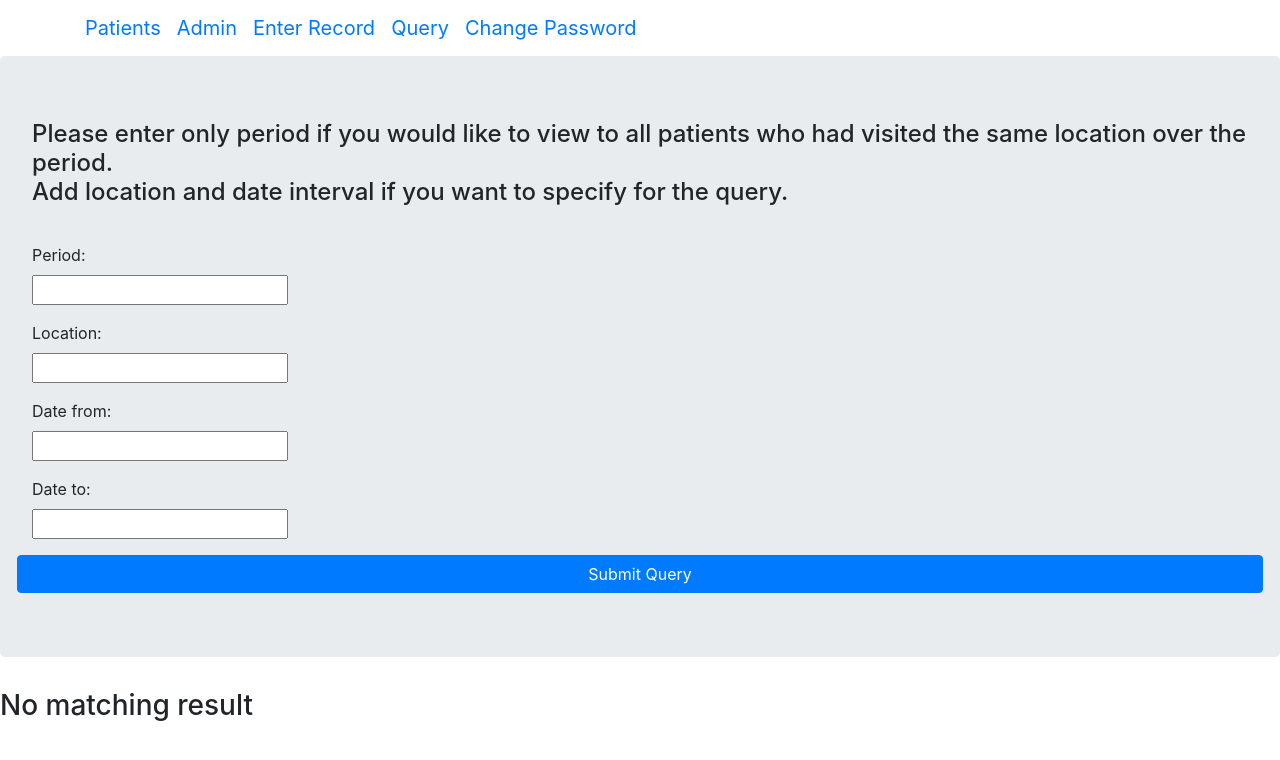
After one commit to gokceozer/trans_19, a Django app: page /covidapp/query/ in a window 1280 px wide. The commit adds this page. Shown: the top 760 px of the page. Run offline with Django 3.2, Linux system fonts and the light colour scheme; some libraries are stand-ins or nearby versions.

Commit message:
query-page

```diff
--- a/covidapp/forms.py
+++ b/covidapp/forms.py
@@ -42,3 +42,10 @@ LocationFormSet = modelformset_factory(
     'date_to': forms.DateInput(format='%d-%m-%Y'),
     },
 )
+
+
+class QueryForm(forms.Form):
+    period = forms.IntegerField()
+    location = forms.CharField(max_length=100, required = False)
+    date_from = forms.DateField(input_formats=settings.DATE_INPUT_FORMATS, required = False)
+    date_to = forms.DateField(input_formats=settings.DATE_INPUT_FORMATS, required = False)
--- a/covidapp/urls.py
+++ b/covidapp/urls.py
@@ -7,4 +7,5 @@ urlpatterns = [
     path('', views.index, name='index'),
     path('patient_new/', views.patient_new, name='patient_new'),
     re_path('patient/(?P<pk>\d+)', views.PatientDetailView.as_view(), name='patient_detail'),
+    path('query/', views.profile_search, name='query'),
 ]
--- a/covidapp/views.py
+++ b/covidapp/views.py
@@ -1,8 +1,10 @@
 from django.shortcuts import render
-from covidapp.forms import PatientForm, LocationFormSet
+from covidapp.forms import PatientForm, LocationFormSet, QueryForm
 from covidapp.models import Patient, Location
-from django.views.generic import DetailView
+from django.views.generic import DetailView, ListView, FormView
 from . import forms
+from django.http import HttpResponseRedirect
+import datetime
 
 # Create your views here.
 def index(request):
@@ -31,3 +33,54 @@ def patient_new(request):
 
 class PatientDetailView(DetailView):
     model=Patient
+
+
+def profile_search(request):
+    if request.method == 'POST':
+        query_form = QueryForm(request.POST)
+        if query_form.is_valid():
+            model=Location
+            #print(query_form.cleaned_data['period'])
+
+            entry_list = list(Location.objects.all())
+            return_dict = {}
+            counter = 0
+            #print(len(entry_list))
+            for i in range(len(entry_list)):
+                #print(f"i is {i}")
+
+                no_result = True
+                for j in range(i, len(entry_list)):
+                    '''print(type(entry_list[j].date_to))
+                    print(entry_list[i].date_to)
+                    print(entry_list[i].patient.name)'''
+                    if not (entry_list[i].date_from > entry_list[j].date_to + datetime.timedelta(days=2) or entry_list[i].date_to < entry_list[j].date_from - datetime.timedelta(days=2)) and entry_list[i].patient.idn != entry_list[j].patient.idn and entry_list[i].location_name == entry_list[j].location_name:
+
+                        if no_result:
+                            return_dict[counter] = entry_list[i]
+                            counter+=1
+                            return_dict[counter] = entry_list[j]
+                            counter+=1
+                        else:
+                            return_dict[counter] = entry_list[j]
+                            counter+=1
+
+                        no_result = False
+
+                if no_result:
+                    continue
+
+                return_dict[counter] = "done"
+                counter+=1
+
+
+
+
+            #print(return_dict)
+            return render(request, 'covidapp/query_page.html',{'return_dict':return_dict, 'query_form':query_form})
+
+            #return HttpResponseRedirect('/thanks/')
+    else:
+        query_form = QueryForm()
+
+    return render(request, 'covidapp/query_page.html',{'query_form':query_form})
--- a/templates/covidapp/base.html
+++ b/templates/covidapp/base.html
@@ -17,7 +17,7 @@
                     <li><a class="navbar-brand bigbrand" href="{% url 'index' %}">Patients</a></li>
                     <li><a class="navbar-brand bigbrand" href="{% url 'admin:index' %}">Admin</a></li>
                     <li><a class="navbar-brand bigbrand" href="{% url 'patient_new' %}">Enter Record</a></li>
-                    <li><a class="navbar-brand bigbrand" href="#">Query</a></li>
+                    <li><a class="navbar-brand bigbrand" href="{% url 'query' %}">Query</a></li>
                     <li><a class="navbar-brand bigbrand" href="#">Change Password</a></li>
                 </ul>
             </div>
--- /dev/null
+++ b/templates/covidapp/query_page.html
@@ -0,0 +1,64 @@
+{% extends "covidapp/base.html" %}
+{% block content %}
+{% load static %}
+
+
+<form class="form-horizontal" method="POST">
+    {% csrf_token %}
+    <div class="jumbotron">
+        <h4>Please enter only period if you would like to view to all patients who had visited the same location over the period.
+            <br>Add location and date interval if you want to specify for the query.<br><br>
+        </h4>
+        <div class="row spacer">
+            <div class="col-2">
+                <div class="input-group">
+                    {{ query_form.as_p }}
+                </div>
+            </div>
+            <button type="submit" class="btn btn-block btn-primary">Submit Query</button>
+        </div>
+    </div>
+</form>
+
+
+
+
+
+<table>
+
+    {% if return_dict %}
+
+        {% for key, location in return_dict.items %}
+
+            {% ifequal location  "done" %}
+
+                <thead>
+                    <th>Patient Name</th>
+                    <th>Patient ID Number</th>
+                    <th>Location Name</th>
+                    <th>Date From</th>
+                    <th>Date To</th>
+                </thead>
+
+            {% else %}
+
+                <tr>
+                    <td>{{ location.patient.name }}</td>
+                    <td>{{ location.patient.idn }}</td>
+                    <td>{{ location.location_name }}</td>
+                    <td>{{ location.date_from }}</td>
+                    <td>{{ location.date_to }}</td>
+                </tr>
+
+            {% endifequal %}
+
+
+        {% endfor %}
+
+    {% else %}
+            <h3>No matching result</h3>
+    {% endif %}
+
+</table>
+
+{% endblock %}
```
Also changed, not shown: covidapp/migrations/0004_auto_20200420_0441.py (added), db.sqlite3.
